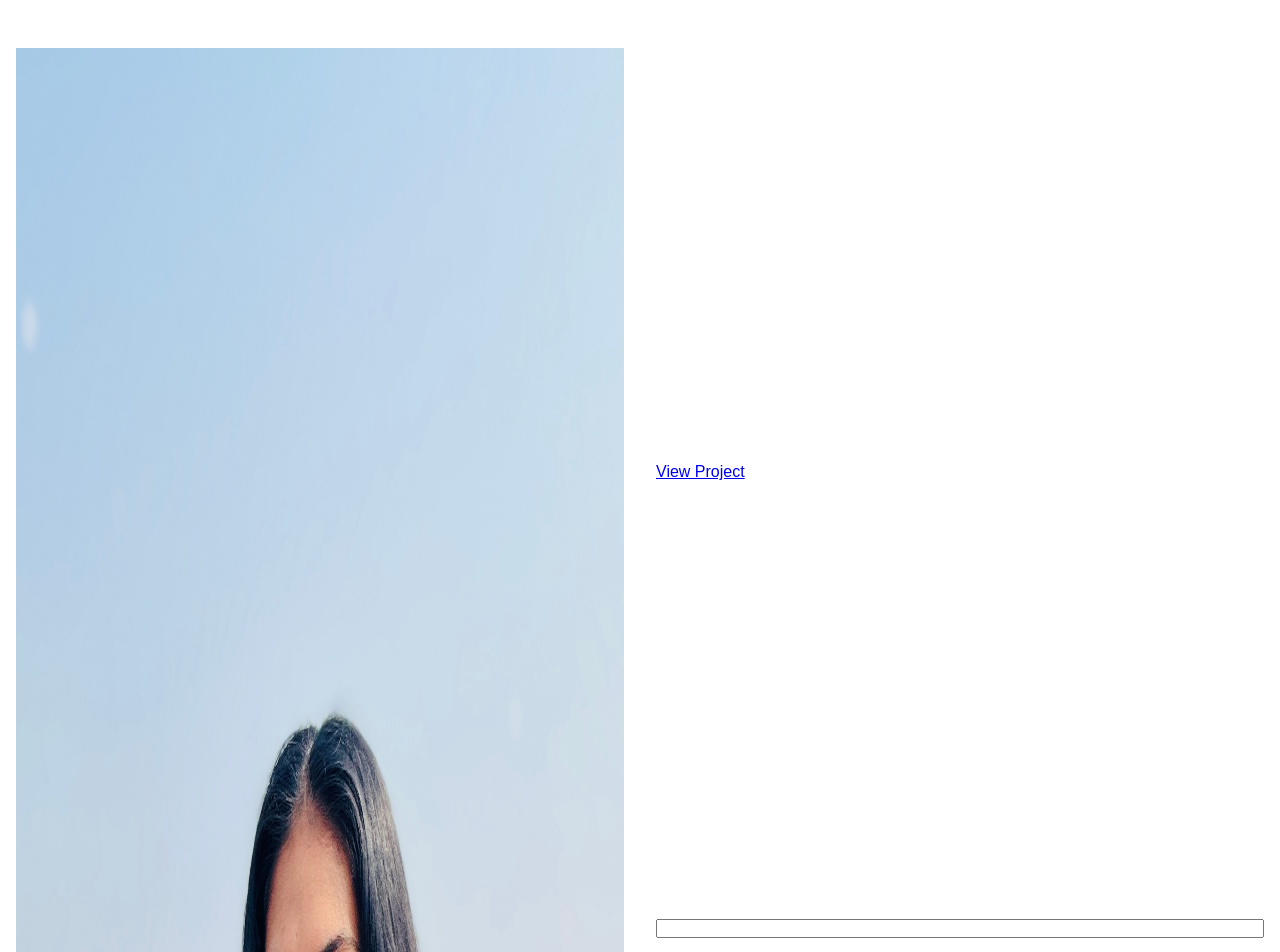
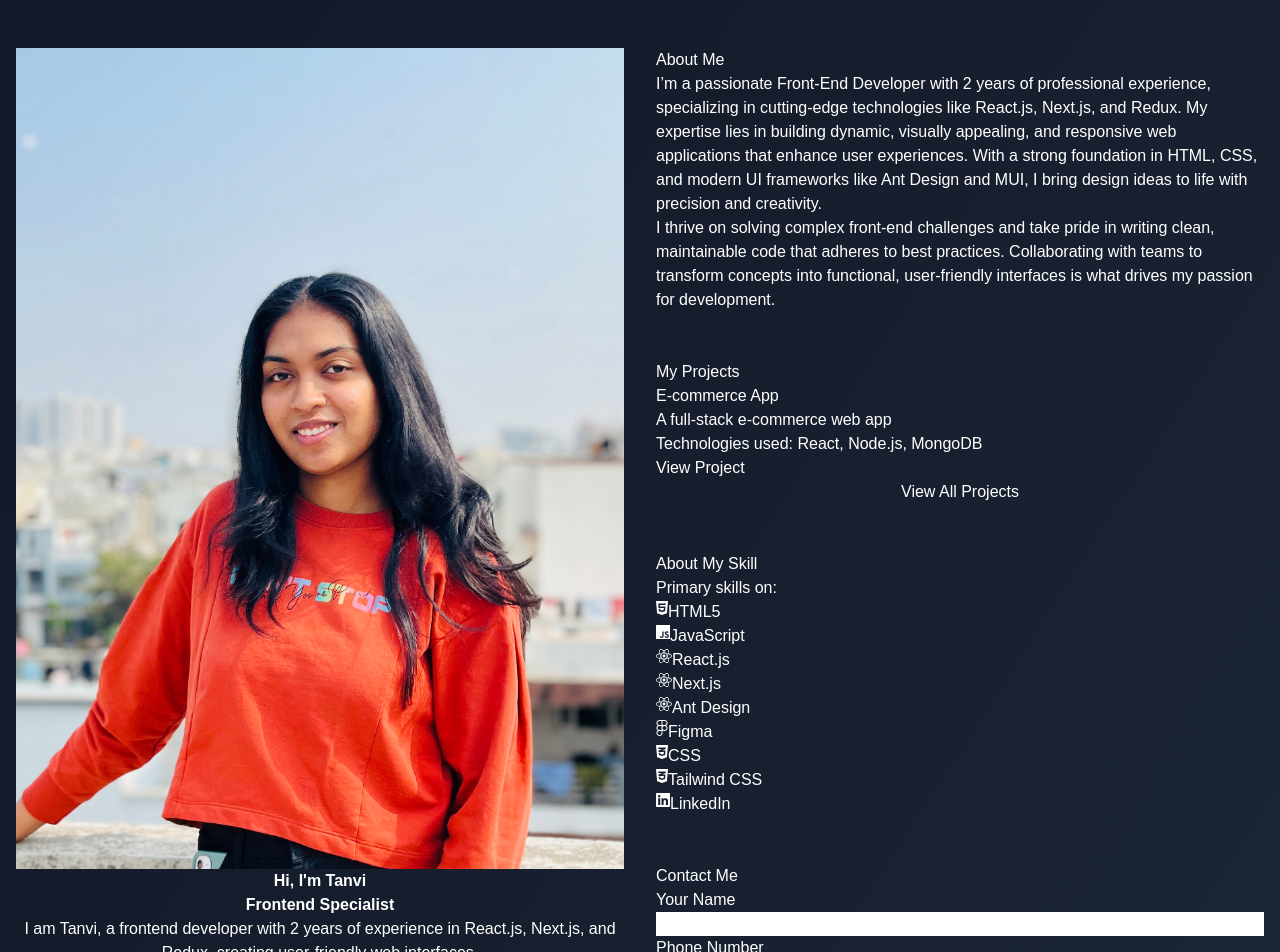
Before and after one commit to tanvidobariya8/tanvi-dev-portfolio, a Next.js app: page / in a window 1280 px wide. Shown: the top 952 px of the page. Built offline with nearby package versions, Linux system fonts and the light colour scheme.

Commit message:
scss file changes not reflated while development

```diff
--- a/globals.css
+++ b/globals.css
@@ -1,38 +1,8 @@
-/* globals.css */
-html {
-  box-sizing: border-box;
-}
-
-*,
-*:before,
-*:after {
-  box-sizing: inherit;
-  margin: 0;
-  padding: 0;
-}
-
-body {
-  line-height: 1.5;
-}
-
+@tailwind base;
 @tailwind components;
 @tailwind utilities;
 
-:root {
-  --background: #ffffff;
-  --foreground: #171717;
-}
-
-@media (prefers-color-scheme: dark) {
-  :root {
-    --background: #0a0a0a;
-    --foreground: #ededed;
-  }
-}
-
 body {
-  color: var(--foreground);
-  background: var(--background);
   font-family: Arial, Helvetica, sans-serif;
 }
 
```
